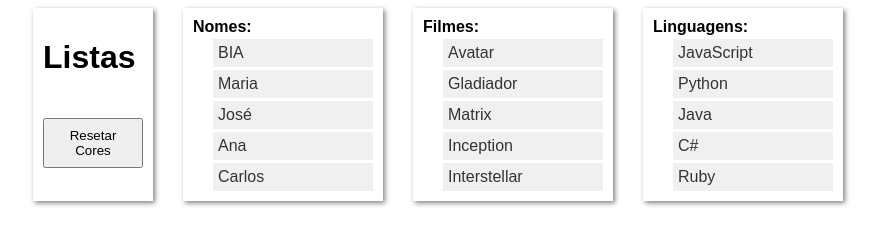
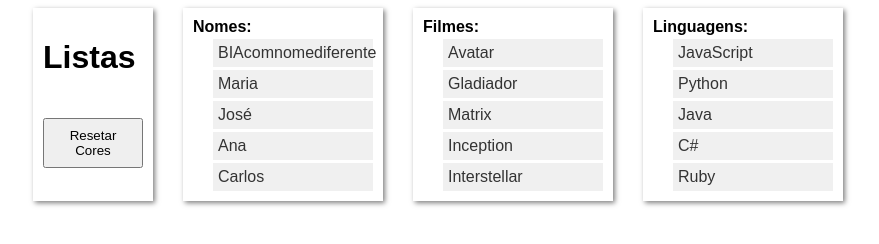
Before and after one commit to paiaao/exercicio1, a plain HTML site: page index.html in a window 1280 px wide. Shown: the whole page, without its empty margins (5-884 px from the left). Drawn offline with Linux system fonts and the light colour scheme.

Commit message:
mudando nome

```diff
--- a/index.html
+++ b/index.html
@@ -13,7 +13,7 @@
     <div>
         <label>Nomes:</label>
         <ul id="listaPessoas">
-            <li>BIA</li>
+            <li>BIAcomnomediferente</li>
             <li>Maria</li>
             <li>José</li>
             <li>Ana</li>
```
